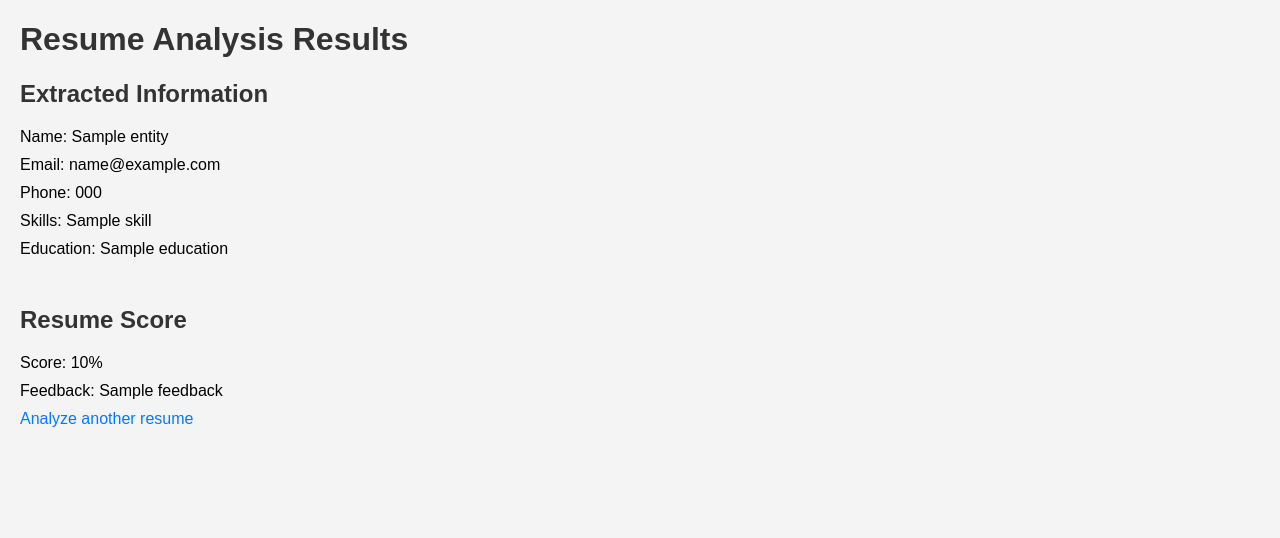
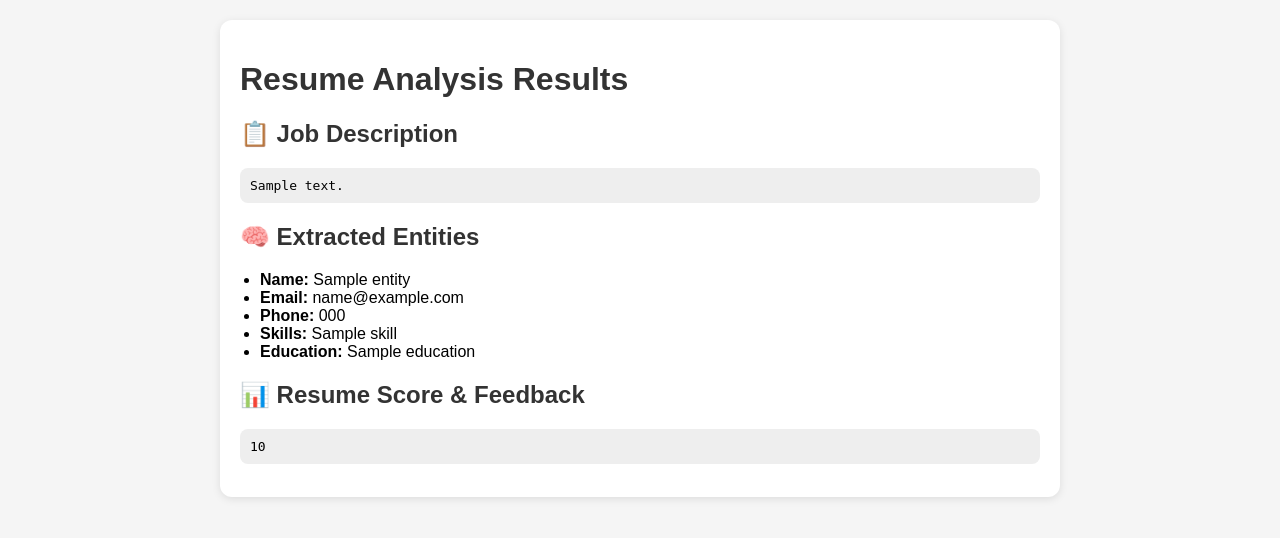
Before and after one commit to hemansnation/resume-analyzer-ai, a Flask app: template templates/results.html in a window 1280 px wide. Shown: the top 538 px of the page. Run offline with Flask 3, Linux system fonts and the light colour scheme; the template is opened without the code that fills it: most values are stand-ins (such as "Sample title", 1, 10 or a date in 2020).

Commit message:
Resolved all merge conflicts

```diff
--- a/requirements.txt
+++ b/requirements.txt
@@ -1,5 +1,5 @@
 blinker==1.9.0
-blis==0.7.11
+blis==1.0.2
 catalogue==2.0.10
 certifi==2025.4.26
 cffi==1.17.1
@@ -18,7 +18,7 @@ language_data==1.3.0
 marisa-trie==1.2.1
 MarkupSafe==3.0.2
 murmurhash==1.0.13
-numpy==1.24.3
+numpy==1.26.4
 packaging==25.0
 pandas==2.0.3
 pathlib_abc==0.1.1
@@ -32,6 +32,7 @@ pydantic==1.10.22
 pypdfium2==4.30.1
 python-dateutil==2.9.0.post0
 pytz==2025.2
+numpy==1.26.4
 requests==2.32.3
 six==1.17.0
 smart-open==6.4.0
@@ -48,3 +49,4 @@ urllib3==2.4.0
 wasabi==1.1.3
 Werkzeug==3.1.3
 zipp==3.22.0
+scikit-learn==1.4.0
--- a/templates/results.html
+++ b/templates/results.html
@@ -4,20 +4,62 @@
     <meta charset="UTF-8">
     <title>Resume Analysis Results</title>
     <link rel="stylesheet" href="{{ url_for('static', filename='css/styles.css') }}">
+    <style>
+        body {
+            font-family: Arial, sans-serif;
+            margin: 20px;
+            background-color: #f5f5f5;
+        }
+        .container {
+            max-width: 800px;
+            margin: auto;
+            background-color: white;
+            padding: 20px;
+            border-radius: 12px;
+            box-shadow: 0 2px 8px rgba(0,0,0,0.1);
+        }
+        h1, h2 {
+            color: #333;
+        }
+        .section {
+            margin-top: 20px;
+        }
+        pre {
+            background-color: #eee;
+            padding: 10px;
+            border-radius: 8px;
+            white-space: pre-wrap;
+            word-wrap: break-word;
+        }
+        ul {
+            padding-left: 20px;
+        }
+    </style>
 </head>
 <body>
-    <h1>Resume Analysis Results</h1>
-    <h2>Extracted Information</h2>
-    <p>Name: {{ entities.name or 'Not found' }}</p>
-    <p>Email: {{ entities.email or 'Not found' }}</p>
-    <p>Phone: {{ entities.phone or 'Not found' }}</p>
-    <p>Skills: {{ entities.skills | join(', ') or 'None' }}</p>
-    <p>Education: {{ entities.education | join(', ') or 'None' }}</p>
+    <div class="container">
+        <h1>Resume Analysis Results</h1>
 
-    <br>
-    <h2>Resume Score</h2>
-    <p>Score: {{ score_data.score }}%</p>
-    <p>Feedback: {{ score_data.feedback }}</p>
-    <a href="/">Analyze another resume</a>
+        <div class="section">
+            <h2>📋 Job Description</h2>
+            <pre>{{ job_description }}</pre>
+        </div>
+
+        <div class="section">
+            <h2>🧠 Extracted Entities</h2>
+            <ul>
+                <li><strong>Name:</strong> {{ entities.name }}</li>
+                <li><strong>Email:</strong> {{ entities.email }}</li>
+                <li><strong>Phone:</strong> {{ entities.phone }}</li>
+                <li><strong>Skills:</strong> {{ entities.skills | join(', ') }}</li>
+                <li><strong>Education:</strong> {{ entities.education | join(', ') }}</li>
+            </ul>
+        </div>
+
+        <div class="section">
+            <h2>📊 Resume Score & Feedback</h2>
+            <pre>{{ score_data }}</pre>
+        </div>
+    </div>
 </body>
 </html>
```
Also changed, not shown: resume_parser.py (+27 -14 lines), templates/index.html (+9 -4 lines), 1 other file.
